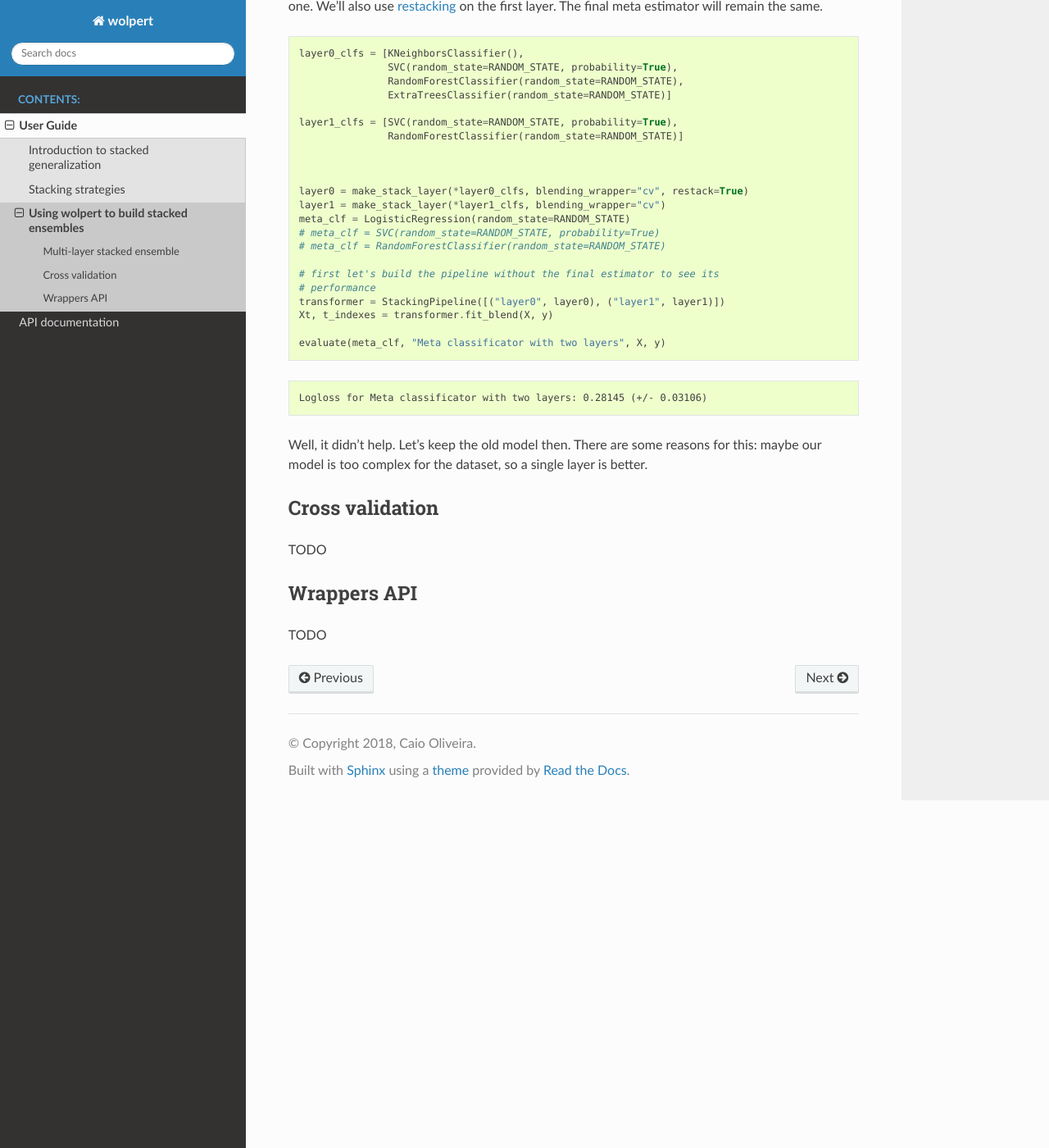
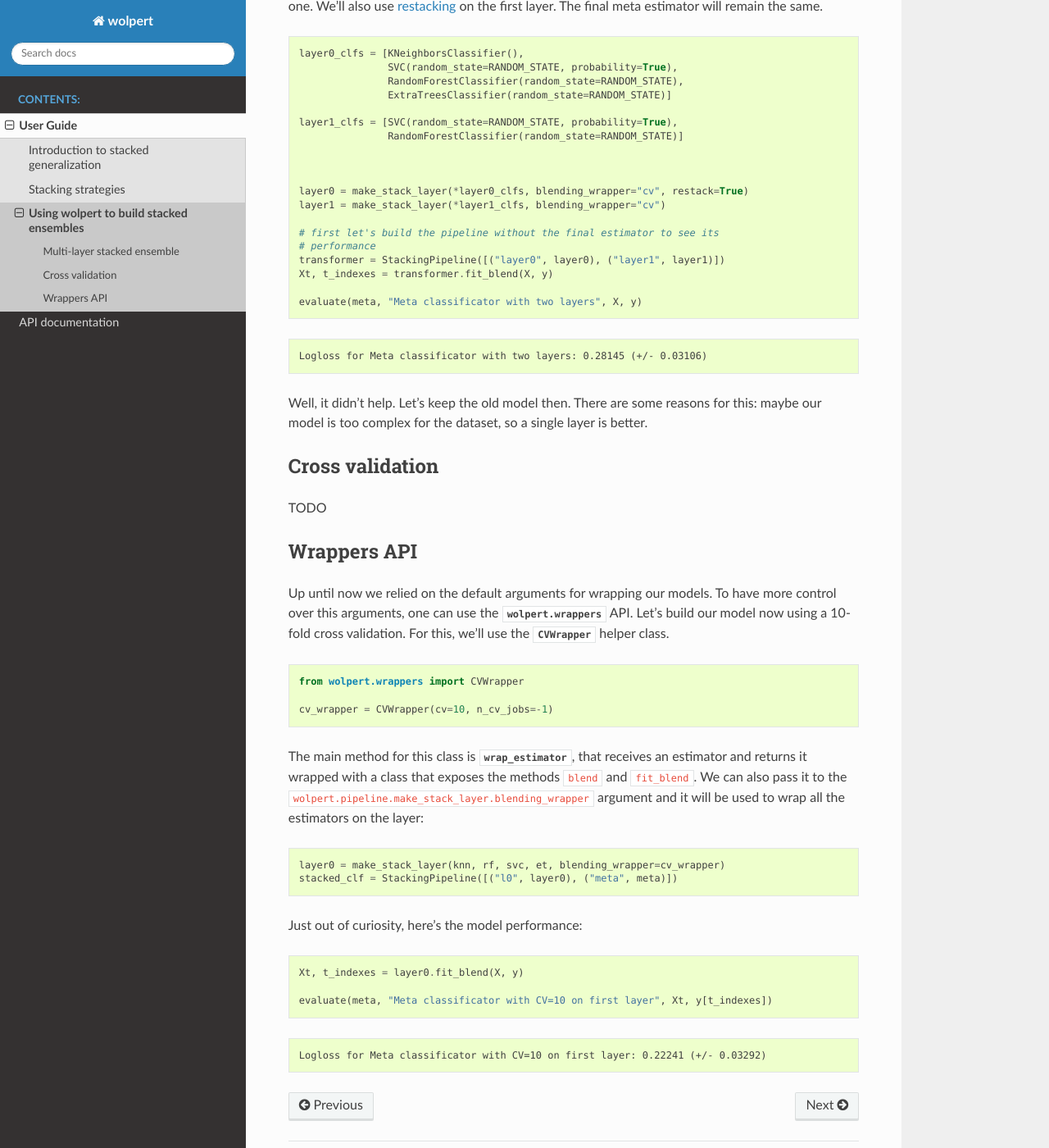
Before and after one commit to caioaao/wolpert, a Sphinx documentation site: the page built from docs/source/user_guide/usage.rst, in a window 1280 px wide and 1400 px high, scrolled down 2691 px. Shown: the whole window at 82% size. Built offline with Sphinx 7.4.7 and the Read the Docs theme 2.0.0, drawn with Linux system fonts in a browser that asks for light colours; cross-references to code outside the pages are shown as plain code.

Commit message:
wrappers API

```diff
--- a/docs/source/user_guide/usage.rst
+++ b/docs/source/user_guide/usage.rst
@@ -138,16 +138,13 @@ Let's try a simple approach: we'll grab the best two models from the first layer
 
    layer0 = make_stack_layer(*layer0_clfs, blending_wrapper="cv", restack=True)
    layer1 = make_stack_layer(*layer1_clfs, blending_wrapper="cv")
-   meta_clf = LogisticRegression(random_state=RANDOM_STATE)
-   # meta_clf = SVC(random_state=RANDOM_STATE, probability=True)
-   # meta_clf = RandomForestClassifier(random_state=RANDOM_STATE)
 
    # first let's build the pipeline without the final estimator to see its
    # performance
    transformer = StackingPipeline([("layer0", layer0), ("layer1", layer1)])
    Xt, t_indexes = transformer.fit_blend(X, y)
 
-   evaluate(meta_clf, "Meta classificator with two layers", X, y)
+   evaluate(meta, "Meta classificator with two layers", X, y)
 
 .. testoutput::
 
@@ -163,4 +160,29 @@ TODO
 Wrappers API
 ------------
 
-TODO
+Up until now we relied on the default arguments for wrapping our models. To have more control over this arguments, one can use the :mod:`wolpert.wrappers` API. Let's build our model now using a 10-fold cross validation. For this, we'll use the :class:`CVWrapper <wolpert.wrappers.CVWrapper>` helper class.
+
+.. testcode::
+
+   from wolpert.wrappers import CVWrapper
+
+   cv_wrapper = CVWrapper(cv=10, n_cv_jobs=-1)
+
+The main method for this class is :meth:`wrap_estimator <wolpert.wrappers.CVWrapper.wrap_estimator>`, that receives an estimator and returns it wrapped with a class that exposes the methods ``blend`` and ``fit_blend``. We can also pass it to the :paramref:`wolpert.pipeline.make_stack_layer.blending_wrapper` argument and it will be used to wrap all the estimators on the layer:
+
+.. testcode::
+
+   layer0 = make_stack_layer(knn, rf, svc, et, blending_wrapper=cv_wrapper)
+   stacked_clf = StackingPipeline([("l0", layer0), ("meta", meta)])
+
+Just out of curiosity, here's the model performance:
+
+.. testcode::
+
+   Xt, t_indexes = layer0.fit_blend(X, y)
+
+   evaluate(meta, "Meta classificator with CV=10 on first layer", Xt, y[t_indexes])
+
+.. testoutput::
+
+   Logloss for Meta classificator with CV=10 on first layer: 0.22241 (+/- 0.03292)
```
